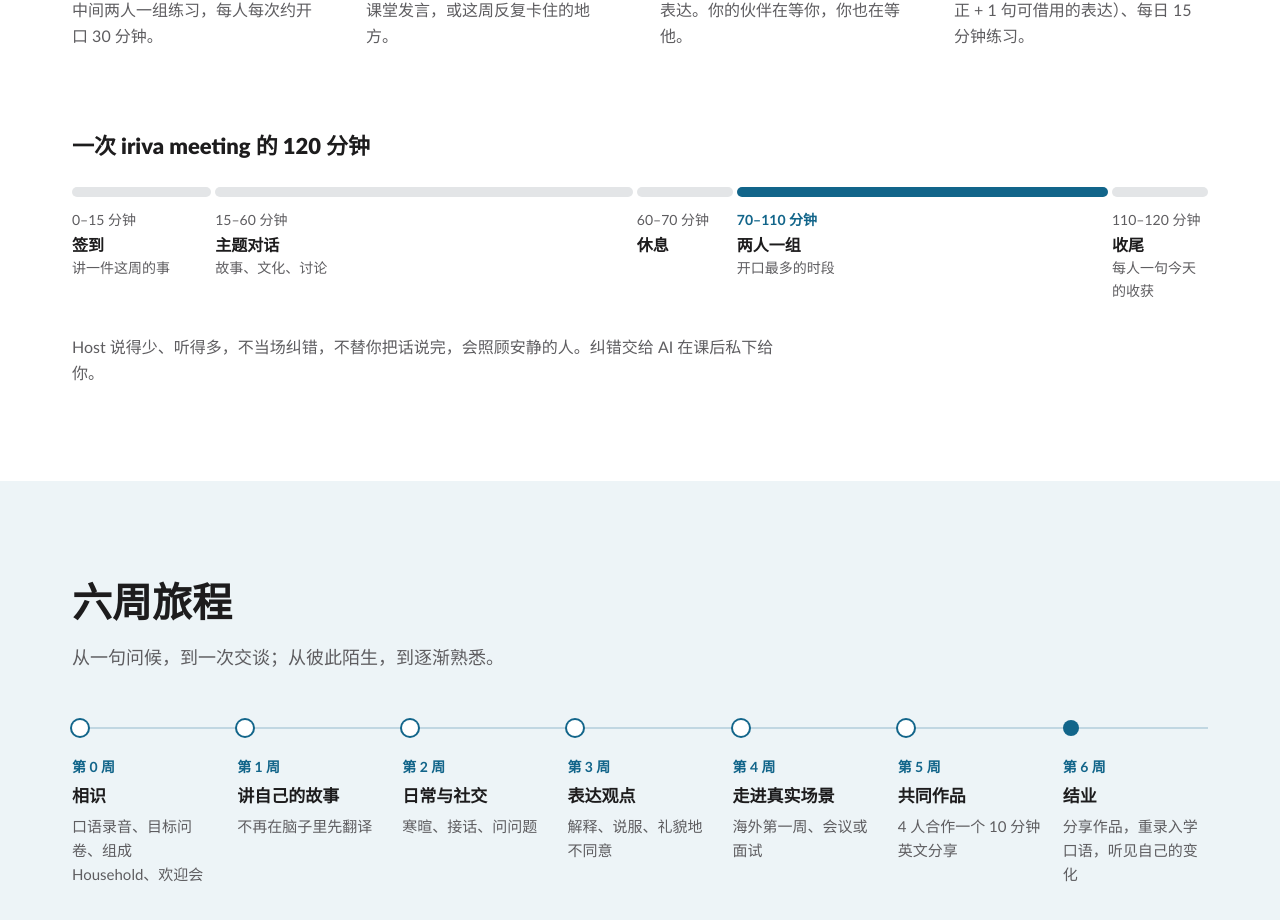
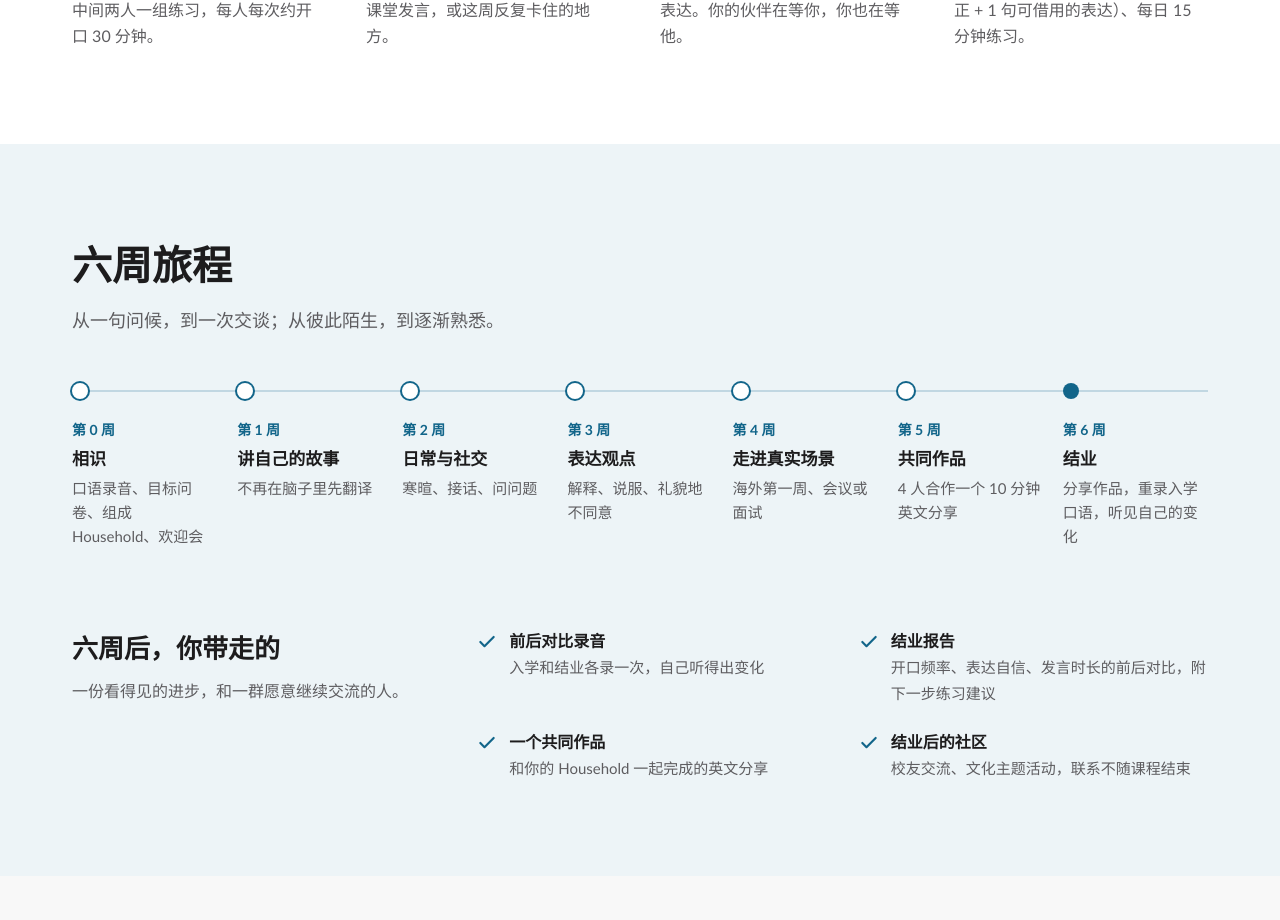
Before and after one commit to EnderRomantice/iriva, a Next.js app: page / in a window 1280 px wide. Shown: the part 2359-3279 px from the top of the page. Built offline with nearby package versions, Linux system fonts and the light colour scheme.

Commit message:
Remove the meeting agenda from the homepage

```diff
--- a/app/page.tsx
+++ b/app/page.tsx
@@ -13,7 +13,6 @@ import {
   nav,
   ourWay,
   refunds,
-  roundtable,
   takeaways,
   values,
 } from "@/lib/content";
@@ -27,7 +26,6 @@ const container = "mx-auto w-full max-w-[1200px] px-4 sm:px-6 lg:px-8";
 const h2 = "text-[30px] leading-[1.25] font-black text-balance sm:text-[40px]";
 const lead = "mt-4 max-w-[640px] text-[18px] text-muted text-pretty";
 const formatIcons = [UsersRound, MessageCircle, Handshake, NotebookPen];
-const totalMinutes = roundtable.reduce((sum, r) => sum + r.minutes, 0);
 
 export default function Home() {
   return (
@@ -195,28 +193,6 @@ function How() {
               </div>
             );
           })}
-        </div>
-
-        <div className="mt-20">
-          <h3 className="text-[22px] font-black">一次 iriva meeting 的 {totalMinutes} 分钟</h3>
-          {/* Segment widths are proportional to each block's real length. */}
-          <ol className="mt-6 flex flex-col gap-2 md:flex-row md:gap-1">
-            {roundtable.map((r) => (
-              <li
-                key={r.time}
-                style={{ flexGrow: r.minutes, flexBasis: 0 }}
-                className="min-w-0 md:min-w-[96px]"
-              >
-                <div className={`h-2.5 rounded-full ${r.highlight ? "bg-brand" : "bg-line"}`} />
-                <p className={`mt-3 text-[14px] ${r.highlight ? "font-bold text-brand" : "text-muted"}`}>{r.time}</p>
-                <p className="font-bold">{r.name}</p>
-                {r.note && <p className="text-[14px] text-muted">{r.note}</p>}
-              </li>
-            ))}
-          </ol>
-          <p className="mt-8 max-w-[720px] text-muted">
-            Host 说得少、听得多，不当场纠错，不替你把话说完，会照顾安静的人。纠错交给 AI 在课后私下给你。
-          </p>
         </div>
       </div>
     </section>
--- a/lib/content.ts
+++ b/lib/content.ts
@@ -72,14 +72,6 @@ export const formats = [
     meta: "课前、课后和每一天",
     body: "课前准备、课后复盘（3 处鼓励式纠正 + 1 句可借用的表达）、每日 15 分钟练习。",
   },
-];
-
-export const roundtable = [
-  { time: "0–15 分钟", minutes: 15, name: "签到", note: "讲一件这周的事" },
-  { time: "15–60 分钟", minutes: 45, name: "主题对话", note: "故事、文化、讨论" },
-  { time: "60–70 分钟", minutes: 10, name: "休息", note: "" },
-  { time: "70–110 分钟", minutes: 40, name: "两人一组", note: "开口最多的时段", highlight: true },
-  { time: "110–120 分钟", minutes: 10, name: "收尾", note: "每人一句今天的收获" },
 ];
 
 export const journey = [
```
